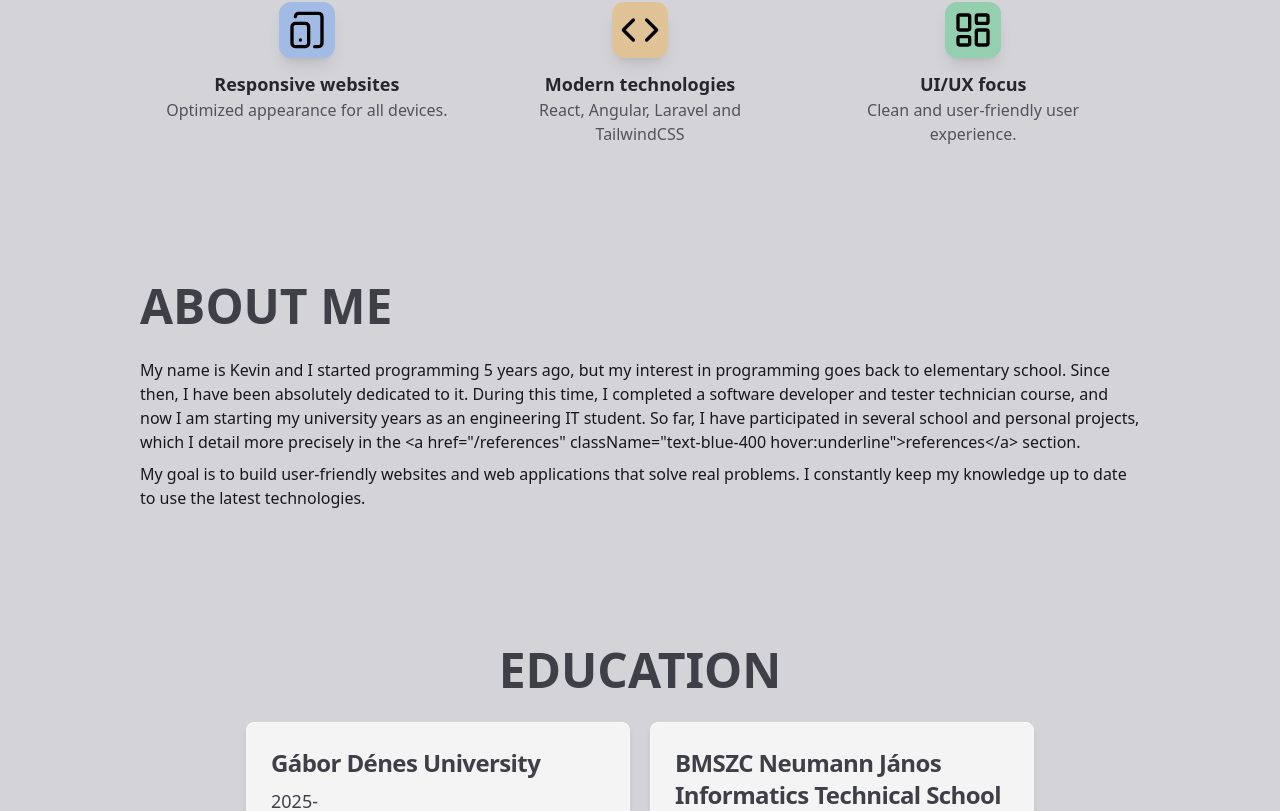
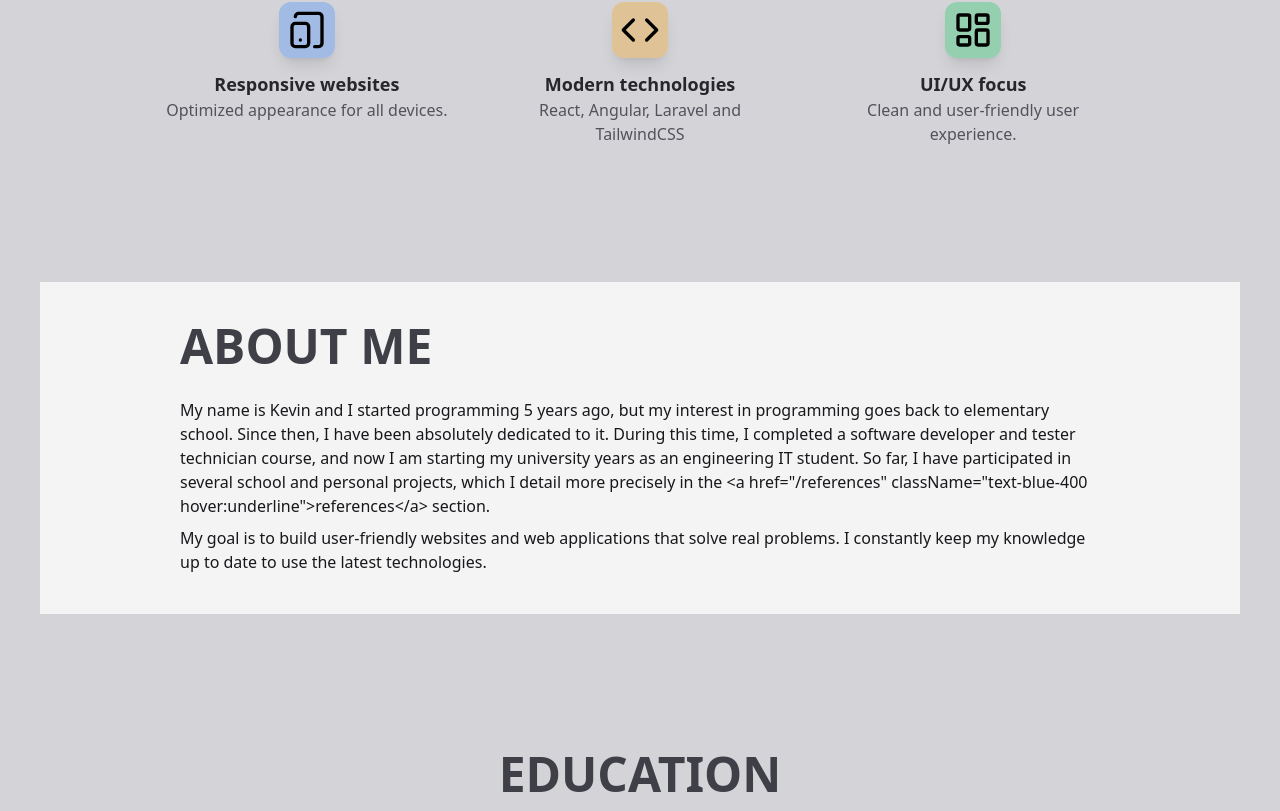
Before and after one commit to chencsi/chencsi.github.io, a React (Vite) app: page / in a window 1280 px wide. Shown: the part 594-1405 px from the top of the page. Built offline with nearby package versions, Linux system fonts and the light colour scheme.

Commit message:
about re-styling

```diff
--- a/src/components/HomeAbout.jsx
+++ b/src/components/HomeAbout.jsx
@@ -6,21 +6,29 @@ function HomeAbout() {
 	const content = translations[lang]?.pages?.home?.about;
 
 	return (
+		<section className={`${theme === "dark" ? "bg-zinc-900" : "bg-zinc-100"}`}>
 			<div
-			data-aos="fade-up"
+				data-aos="fade-right"
 				data-aos-duration="500"
-			className="flex flex-col gap-2 max-w-[1000px] mx-auto"
+				className="p-10 flex flex-col gap-2 max-w-[1000px] mx-auto"
 			>
-			<h3 className={`${theme === "dark" ? "text-zinc-300" : "text-zinc-700"} font-extrabold text-5xl uppercase text-shadow mb-5`}>
+				<h3
+					className={`${theme === "dark" ? "text-zinc-300" : "text-zinc-700"} font-extrabold text-5xl uppercase text-shadow mb-5`}
+				>
 					{content?.h3}
 				</h3>
-			<p className={`${theme === "dark" ? "text-zinc-300" : "text-zinc-900"}`}>
+				<p
+					className={`${theme === "dark" ? "text-zinc-300" : "text-zinc-900"}`}
+				>
 					{content?.p1}
 				</p>
-			<p className={`${theme === "dark" ? "text-zinc-300" : "text-zinc-900"}`}>
+				<p
+					className={`${theme === "dark" ? "text-zinc-300" : "text-zinc-900"}`}
+				>
 					{content?.p2}
 				</p>
 			</div>
+		</section>
 	);
 }
 
```
Lines whose indentation alone changed are shown as unchanged.
